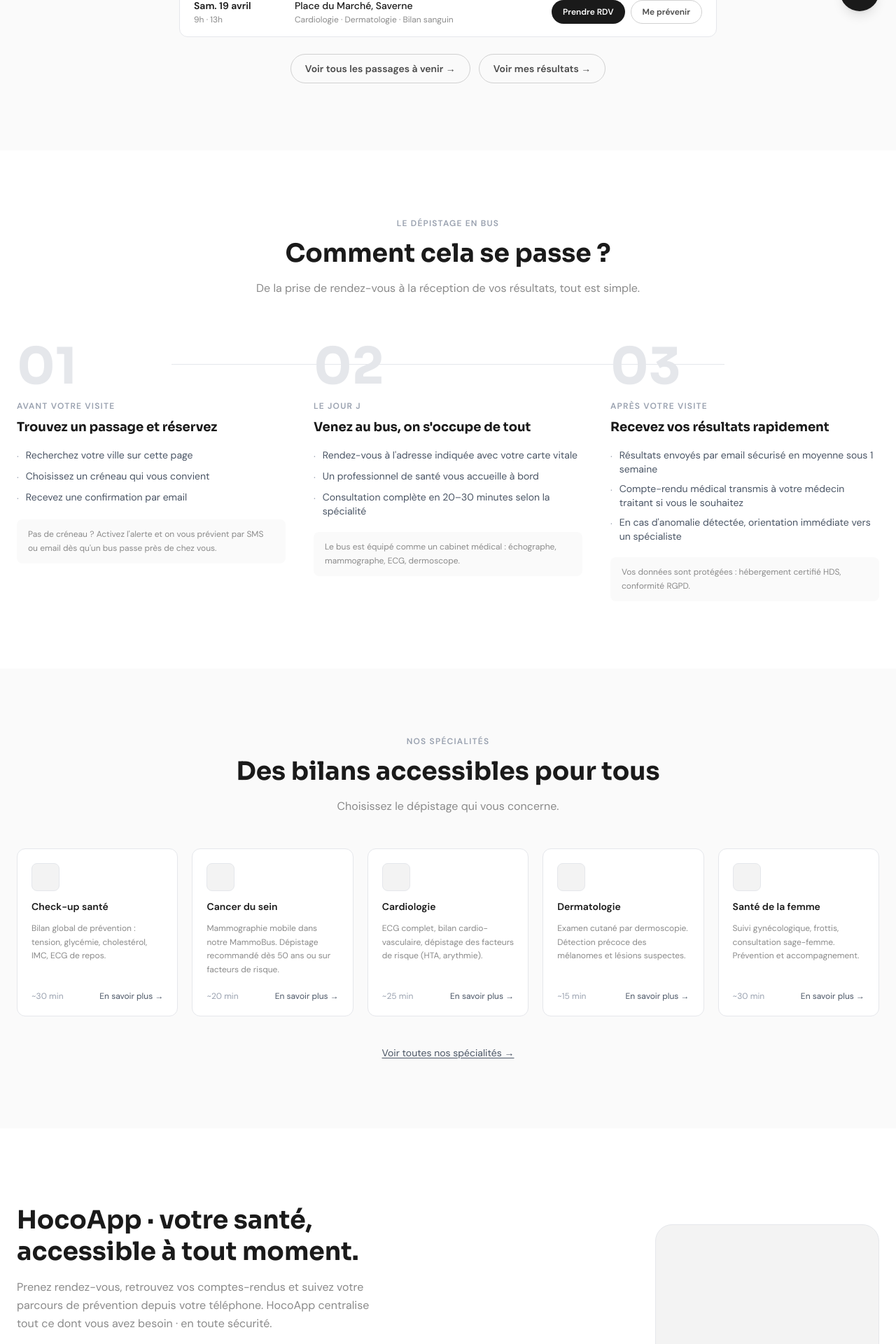
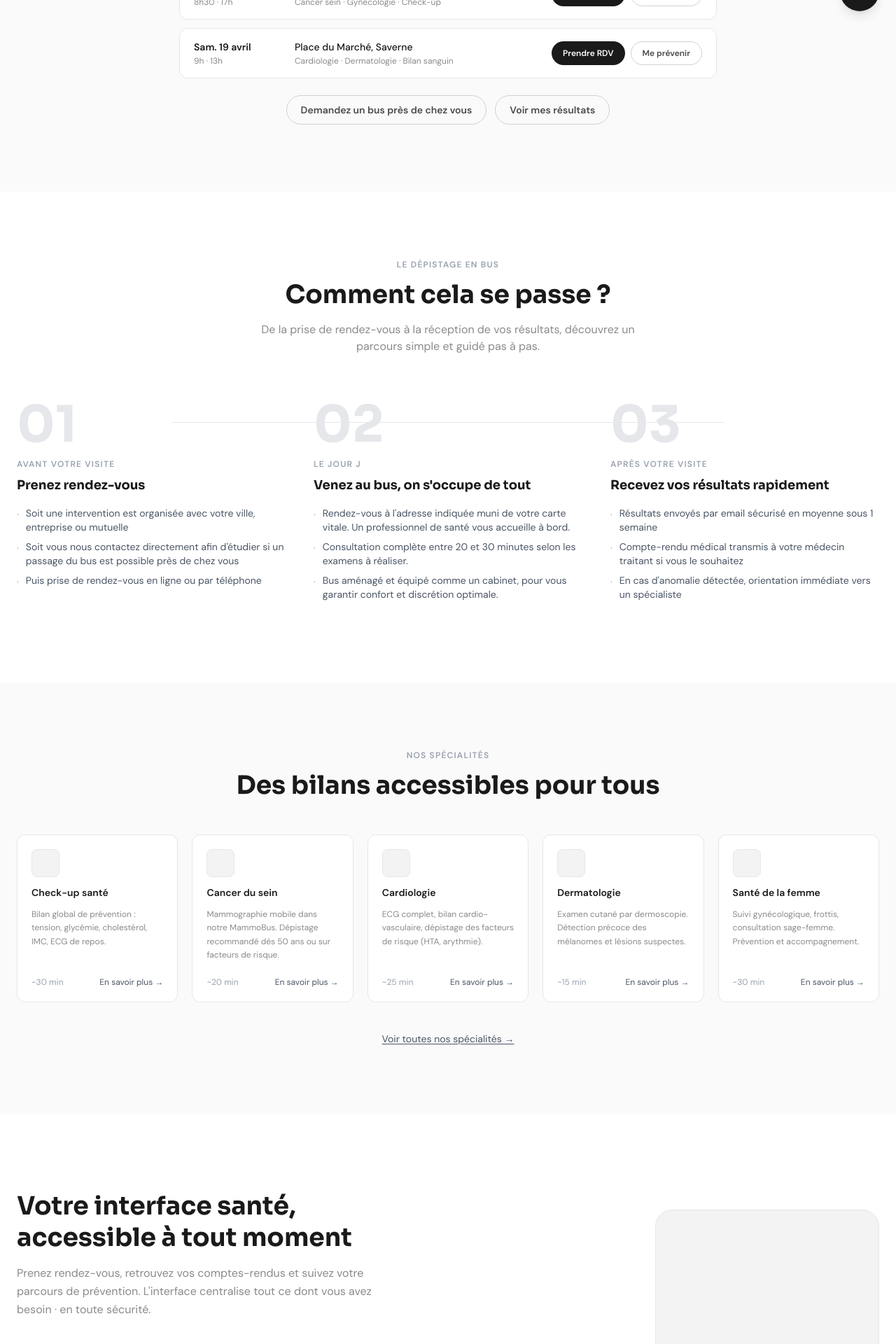
Before and after one commit to mart1fra/wireframe-site-hocoia, a React (Vite) app: page /patient in a window 1280 px wide. Shown: the part 760-2680 px from the top of the page at 70% size. Built offline with nearby package versions, Linux system fonts and the light colour scheme.

Commit message:
maj 02/07/2026

```diff
--- a/src/data/hocoAppData.js
+++ b/src/data/hocoAppData.js
@@ -1,13 +1,14 @@
 export const hocoAppByAudience = {
   patient: {
     eyebrow: "",
-    h2: "HocoApp · votre santé, accessible à tout moment.",
+    h2: "Votre interface santé, accessible à tout moment",
     subtitle:
-      "Prenez rendez-vous, retrouvez vos comptes-rendus et suivez votre parcours de prévention depuis votre téléphone. HocoApp centralise tout ce dont vous avez besoin · en toute sécurité.",
+      "Prenez rendez-vous, retrouvez vos comptes-rendus et suivez votre parcours de prévention. L'interface centralise tout ce dont vous avez besoin · en toute sécurité.",
     features: [
       { id: "f1", title: "Prise de RDV simplifiée", description: "Choisissez votre créneau dans le bus le plus proche en 3 clics." },
       { id: "f2", title: "Vos documents centralisés", description: "Comptes-rendus, ordonnances et résultats accessibles à tout moment." },
       { id: "f4", title: "100% sécurisé", description: "Données cryptées, hébergement de santé certifié HDS." },
+      { id: "f5", title: "Résultats selon votre préférence", description: "Résultats transmis par courrier ou par mail selon votre préférence." },
     ],
     ctaPrimary: "Découvrir HocoApp",
     ctaOutline: "Se connecter",
--- a/src/data/homeData.js
+++ b/src/data/homeData.js
@@ -1,14 +1,14 @@
 // ─── Hero ─────────────────────────────────────────────────────────────────
 
 export const hero = {
-  h1: "Réinventons le futur de la santé, ensemble.",
+  h1: "Prendre soin de votre santé devient plus simple.",
   subtitle:
-    "Hocoia rapproche la santé de chacun, où qu'il vive. Avec nos bus médicaux et nos soignants engagés, nous apportons prévention et dépistage directement dans votre territoire.",
-  ctaPrimary: "Voir le bus près de moi",
-  ctaOutline: "Prendre RDV",
+    "Hocoia vous accompagne au quotidien. Grâce à nos bus médicaux et à nos équipes de soignants, réalisez vos bilans de prévention et vos dépistages facilement, juste à côté de chez vous.",
+  ctaPrimary: "En savoir plus",
+  ctaOutline: "Prendre rendez-vous",
   b2bLink: {
-    prefix: "Vous êtes une entreprise ou une collectivité ? →",
-    linkText: "Découvrir nos solutions",
+    prefix: "Vous êtes une organisation ? →",
+    linkText: "Découvrez nos solutions",
     href: "/entreprises-et-mutuelles",
   },
 };
@@ -16,7 +16,7 @@ export const hero = {
 // ─── Logos ────────────────────────────────────────────────────────────────
 
 export const logos = {
-  label: "Ils nous font confiance",
+  label: "En partenariat avec les acteurs de votre santé et de votre quotidien",
   items: ["Renault", "MGEN", "Pfizer", "Groupama", "ASNR", "CPAM", "CH Verdun"],
 };
 
@@ -29,31 +29,33 @@ export const identite = {
     //"Nous croyons en un avenir où chaque individu peut accéder à des soins médicaux de qualité, peu importe où il se trouve.",
     //"L'innovation, la technologie et l’humain sont nos outils pour rendre cette vision possible. Fondée par un médecin et des ingénieurs, Hocoia opère une flotte de bus médicaux équipés d'appareils de diagnostic de pointe. Nos professionnels de santé se rendent là où les patients se trouvent : en bas de chez eux, dans leur entreprise, sur leur lieu de travail.",
   description2:
-    "Hocoia opère une flotte de bus médicaux équipés d'appareils de diagnostic de pointe. Nos professionnels de santé vont à la rencontre des patients : dans les communes, sur les lieux de travail, au pied des immeubles. Du dépistage cardiovasculaire au cancer du sein, nos solutions couvrent les besoins de prévention essentiels.",
+    "Hocoia vous propose un parcours de santé simple, sans vous déplacer inutilement. Nos bus médicaux, aménagés comme de véritables cabinets de consultation, viennent directement à votre rencontre. Vous y réalisez vos bilans de prévention et vos dépistages essentiels, confortablement et en toute confidentialité.",
   points: [
     {
       id: "i1",
       titre: "Mobile",
-      soustitre: "Des bus équipés qui se déplacent dans vos communes et vos entreprises",
+      soustitre: "Des bus de santé qui se déplacent au cœur de votre ville ou sur votre lieu de travail",
     },
     {
       id: "i2",
       titre: "Connecté",
-      soustitre: "Prise de RDV en ligne, résultats digitaux, suivi à distance",
+      soustitre: "Une prise de rendez-vous rapide en ligne et des résultats partagés en toute sécurité avec votre médecin traitant.",
     },
     {
       id: "i3",
       titre: "Humain",
-      soustitre: "Des professionnels de santé qualifiés à chaque étape",
+      soustitre: "Des professionnels de santé (médecins, infirmiers, spécialistes) à votre écoute et bienveillants à chaque étape.",
     },
   ],
+  cta: "Nos solutions",
+  ctaHref: "/nos-solutions",
 };
 
 // ─── Spécialités B2C ──────────────────────────────────────────────────────
 
 export const specialites = {
   eyebrow: "Le bus de santé",
-  h2: "Choisissez votre spécialité",
+  h2: "Nos spécialités",
   description:
     "Nos bus médicaux se déplacent au cœur de votre commune pour vous proposer dépistage et prévention. Choisissez votre thématique et réservez un créneau près de chez vous, sans attente, sans déplacement lointain.",
   chips: [
@@ -118,7 +120,7 @@ export const stats = {
   items: [
     { value: "4 800", label: "Patients accompagnés" },
     { value: "80+",   label: "Communes desservies" },
-    { value: "12",    label: "Spécialités disponibles" },
+    { value: "5",     label: "Spécialités disponibles" },
   ],
 };
 
@@ -152,7 +154,7 @@ export const useCases = {
       metrics: [
         { value: "80+",   label: "Communes desservies" },
         { value: "4,8/5", label: "Satisfaction patients" },
-        { value: "12",    label: "Spécialités disponibles" },
+        { value: "5",     label: "Spécialités disponibles" },
       ],
       ctaPrimary: "Voir le cas client →",
       ctaOutline: "Demander une démo",
@@ -241,9 +243,11 @@ export const temoignages = {
 // ─── CTA final ────────────────────────────────────────────────────────────
 
 export const ctaFinal = {
-  h2: "Une santé accessible à tous, en tout lieu.",
+  h2: "Une santé accessible à tous",
   subtitle:
     "Nous croyons en un avenir où chaque individu accède à la prévention et à la santé, où qu'il vive. L'innovation, la technologie et l'humain sont nos outils pour rendre cette vision possible.",
-  ctaPrimary: "Voir le calendrier des passages",
+  ctaPrimary: "Découvrir la vision Hocoia",
+  ctaPrimaryHref: "/a-propos/vision",
   ctaOutline: "Parler à un expert BtoB",
+  ctaOutlineHref: "/contact",
 };
--- a/src/data/patientData.js
+++ b/src/data/patientData.js
@@ -3,7 +3,7 @@
 export const hero = {
   h1: "Votre prochaine consultation santé, près de chez vous.",
   subtitle:
-    "Nos bus médicaux Hocoia se déplacent dans votre commune. Trouvez les prochains passages et prenez rendez-vous en 3 clics.",
+    "Parce qu'il n'est pas toujours facile de trouver du temps pour sa santé, Hocoia se déplace pour vous. Grâce à nos bus médicaux, nous vous proposons un accompagnement simple et rassurant pour vos dépistages et vos suivis de prévention.",
   searchPlaceholder: "Entrez votre ville ou code postal",
   searchCta: "Rechercher",
   resultats: [
@@ -35,7 +35,8 @@ export const hero = {
       ctaOutline: "Me prévenir",
     },
   ],
-  lienCalendrier: "Voir tous les passages à venir →",
+  lienCalendrier: "Demandez un bus près de chez vous",
+  lienResultats: "Voir mes résultats",
 };
 
 // ─── Comment ça marche ────────────────────────────────────────────────────
@@ -44,19 +45,18 @@ export const etapes = {
   eyebrow: "Le dépistage en bus",
   h2: "Comment cela se passe ?",
   subtitle:
-    "De la prise de rendez-vous à la réception de vos résultats, tout est simple.",
+    "De la prise de rendez-vous à la réception de vos résultats, découvrez un parcours simple et guidé pas à pas.",
   steps: [
     {
       id: "s1",
       number: "01",
       label: "Avant votre visite",
-      title: "Trouvez un passage et réservez",
+      title: "Prenez rendez-vous",
       points: [
-        "Recherchez votre ville sur cette page",
-        "Choisissez un créneau qui vous convient",
-        "Recevez une confirmation par email",
+        "Soit une intervention est organisée avec votre ville, entreprise ou mutuelle",
+        "Soit vous nous contactez directement afin d'étudier si un passage du bus est possible près de chez vous",
+        "Puis prise de rendez-vous en ligne ou par téléphone",
       ],
-      info: "Pas de créneau ? Activez l'alerte et on vous prévient par SMS ou email dès qu'un bus passe près de chez vous.",
     },
     {
       id: "s2",
@@ -64,11 +64,10 @@ export const etapes = {
       label: "Le jour J",
       title: "Venez au bus, on s'occupe de tout",
       points: [
-        "Rendez-vous à l'adresse indiquée avec votre carte vitale",
-        "Un professionnel de santé vous accueille à bord",
-        "Consultation complète en 20–30 minutes selon la spécialité",
+        "Rendez-vous à l'adresse indiquée muni de votre carte vitale. Un professionnel de santé vous accueille à bord.",
+        "Consultation complète entre 20 et 30 minutes selon les examens à réaliser.",
+        "Bus aménagé et équipé comme un cabinet, pour vous garantir confort et discrétion optimale.",
       ],
-      info: "Le bus est équipé comme un cabinet médical : échographe, mammographe, ECG, dermoscope.",
     },
     {
       id: "s3",
@@ -80,8 +79,6 @@ export const etapes = {
         "Compte-rendu médical transmis à votre médecin traitant si vous le souhaitez",
         "En cas d'anomalie détectée, orientation immédiate vers un spécialiste",
       ],
-      cta: { label: "Voir mes résultats", href: "/se-connecter" },
-      info: "Vos données sont protégées : hébergement certifié HDS, conformité RGPD.",
     },
   ],
 };
@@ -91,7 +88,6 @@ export const etapes = {
 export const specialites = {
   eyebrow: "Nos spécialités",
   h2: "Des bilans accessibles pour tous",
-  subtitle: "Choisissez le dépistage qui vous concerne.",
   items: [
     {
       id: "sp1",
--- a/src/pages/Patient.jsx
+++ b/src/pages/Patient.jsx
@@ -138,7 +138,7 @@ function HeroSection() {
             to="/se-connecter"
             className="border border-gray-300 text-gray-700 text-sm font-semibold px-5 py-2.5 rounded-full hover:bg-gray-100 transition-colors"
           >
-            Voir mes résultats →
+            {hero.lienResultats}
           </Link>
         </motion.div>
       </div>
@@ -197,12 +197,6 @@ function EtapesSection() {
                 ))}
               </ul>
 
-              {/* Bloc info */}
-              <div className="bg-gray-50 rounded-lg px-4 py-3">
-                <p className="text-xs text-gray-500 leading-relaxed">{step.info}</p>
-              </div>
-
-
             </motion.div>
           ))}
         </motion.div>
@@ -220,7 +214,6 @@ function SpecialitesSection() {
         <FadeIn className="text-center mb-12">
           <Eyebrow>{specialites.eyebrow}</Eyebrow>
           <SectionH2>{specialites.h2}</SectionH2>
-          <p className="text-gray-500 text-base">{specialites.subtitle}</p>
         </FadeIn>
 
         <motion.div
```
Also changed, not shown: src/pages/Home.jsx (+16 -53 lines).
